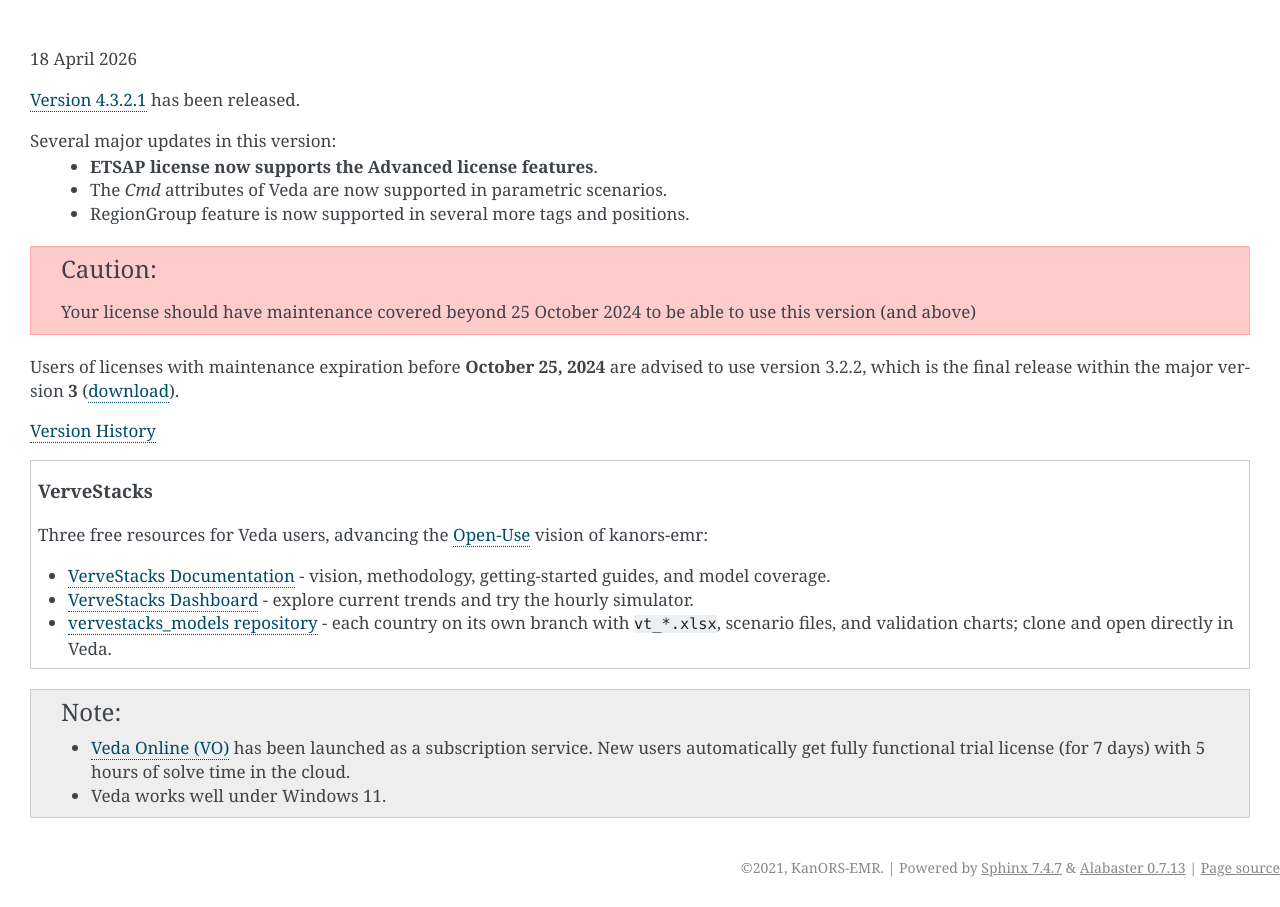
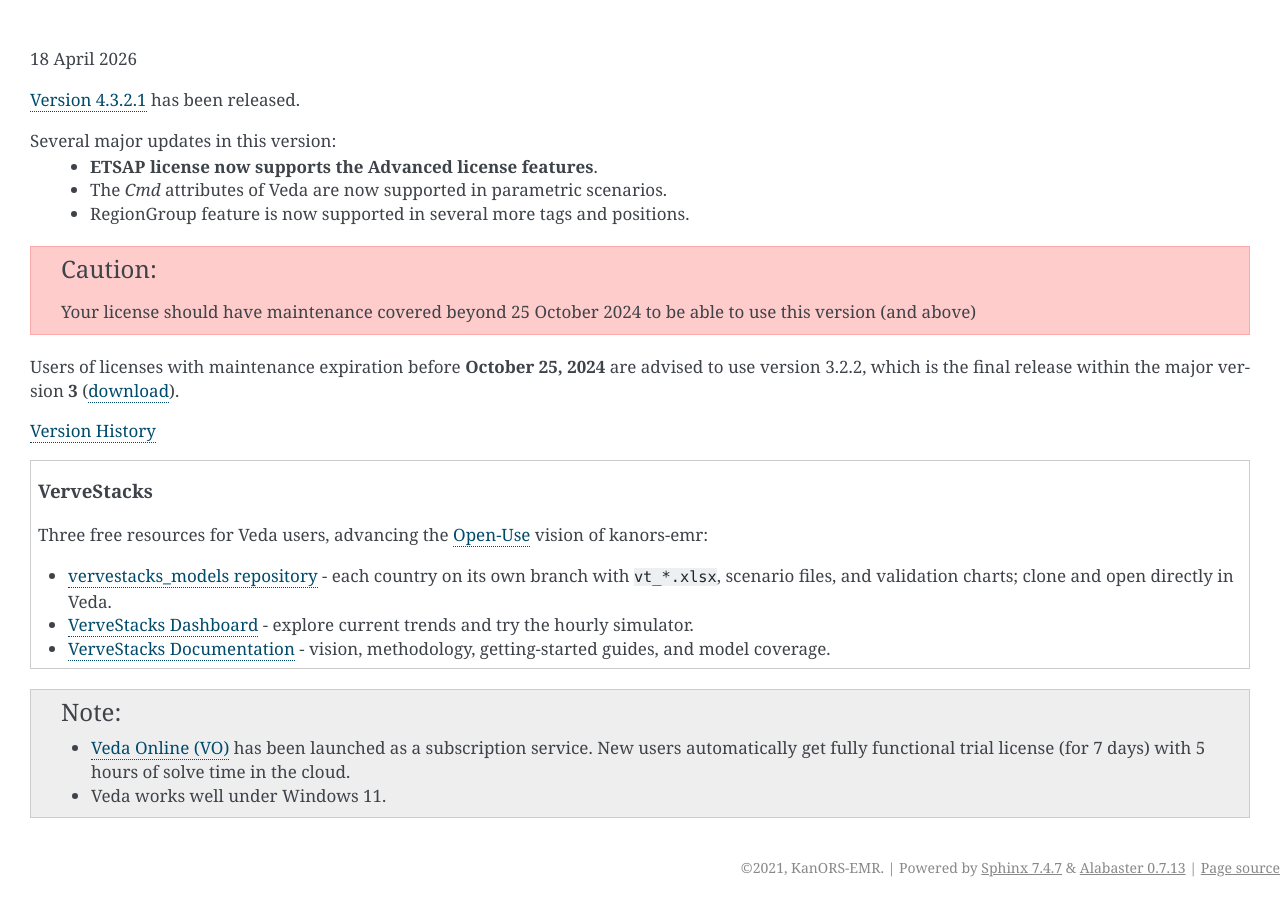
Before and after one commit to kanors-emr/Veda-start-page-news, a Sphinx documentation site: the page built from docs/source/index.rst, in a window 1280 px wide. Built offline with Sphinx 7.4.7, drawn with Linux system fonts in a browser that asks for light colours.

```diff
--- a/docs/source/index.rst
+++ b/docs/source/index.rst
@@ -26,9 +26,9 @@ version 3.2.2, which is the final release within the major version **3** (`downl
 
    Three free resources for Veda users, advancing the `Open-Use <https://vervestacks.readthedocs.io/en/latest/community/open-use-movement.html>`_ vision of kanors-emr:
 
+   * `vervestacks_models repository <https://github.com/akanudia/vervestacks_models>`_ - each country on its own branch with ``vt_*.xlsx``, scenario files, and validation charts; clone and open directly in Veda.
+   * `VerveStacks Dashboard <https://vervestacks.cloud/>`_ - explore current trends and try the hourly simulator.
    * `VerveStacks Documentation <https://vervestacks.readthedocs.io/en/latest/index.html>`_ - vision, methodology, getting-started guides, and model coverage.
-   * `VerveStacks Dashboard <https://vervestacks.cloud/>`_ - explore current trends and try the hourly simulator.
-   * `vervestacks_models repository <https://github.com/akanudia/vervestacks_models>`_ - each country on its own branch with ``vt_*.xlsx``, scenario files, and validation charts; clone and open directly in Veda.
 
 .. note::
    * `Veda Online (VO) <https://vedaonline.cloud/>`_ has been launched as a subscription service. New users automatically get fully functional trial license (for 7 days) with 5 hours of solve time in the cloud.
```
